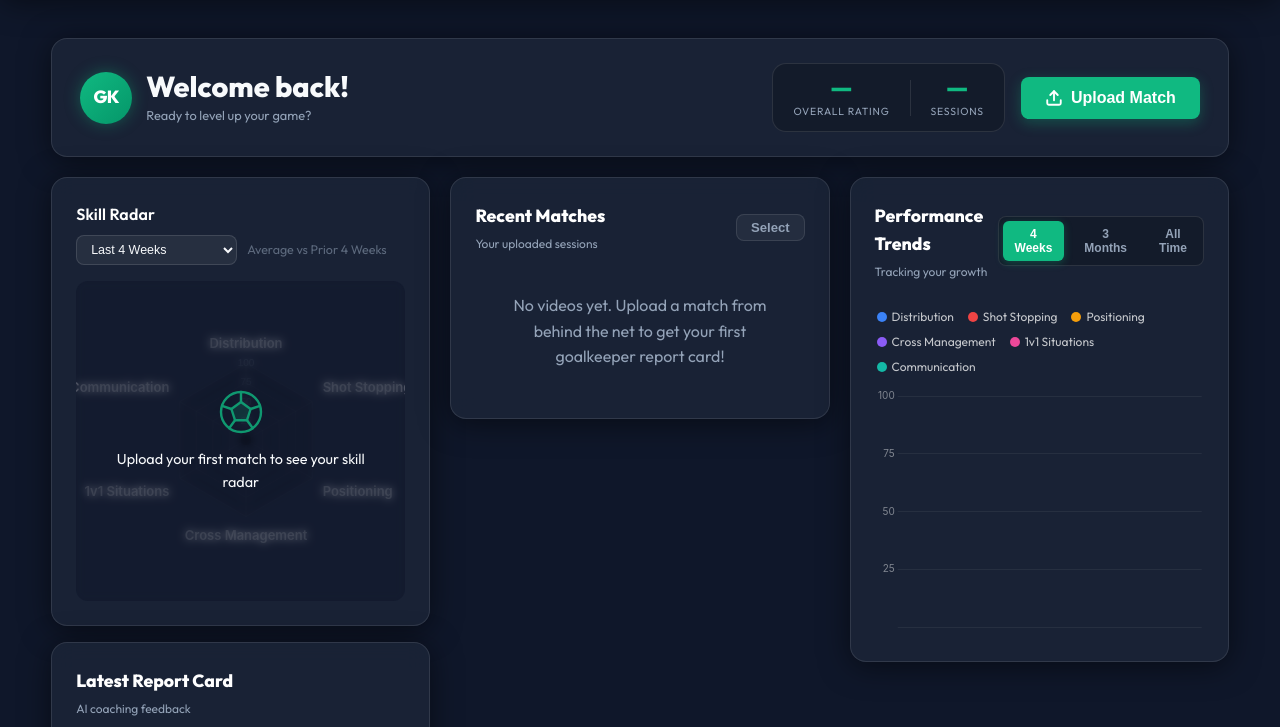
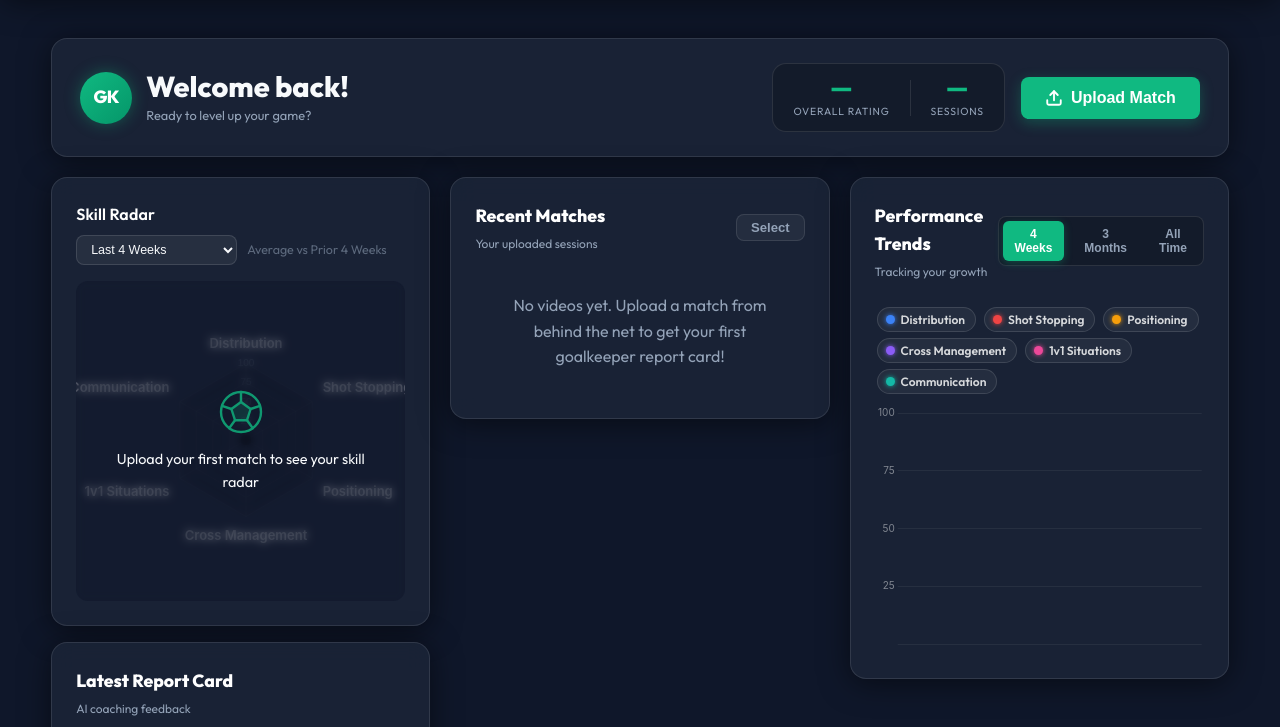
Before and after one commit to etacCAD/mykeepercoach-trial, a plain HTML site: page public/dashboard.html in a window 1280 px wide. Shown: the part 73-800 px from the top of the page. Drawn offline with nearby package versions, Linux system fonts and the light colour scheme; no server answers.

Commit message:
Fix skill legend toggles on trends chart + style legend pills

```diff
--- a/public/css/styles.css
+++ b/public/css/styles.css
@@ -1270,6 +1270,49 @@ body.admin-bg {
     flex: 1;
     min-height: 250px;
 }
+
+/* ── Trends Chart Legend Pills ───────────────────────────── */
+.legend-pill {
+    display: inline-flex;
+    align-items: center;
+    gap: 6px;
+    padding: 4px 10px 4px 8px;
+    border-radius: 100px;
+    border: 1px solid rgba(255,255,255,0.12);
+    background: rgba(255,255,255,0.05);
+    color: rgba(255,255,255,0.82);
+    font-size: 0.75rem;
+    font-weight: 600;
+    font-family: 'Outfit', sans-serif;
+    cursor: pointer;
+    transition: opacity 0.18s, border-color 0.18s, background 0.18s;
+    white-space: nowrap;
+}
+.legend-pill::before {
+    content: '';
+    width: 9px;
+    height: 9px;
+    border-radius: 50%;
+    background: var(--pill-color, #fff);
+    flex-shrink: 0;
+    box-shadow: 0 0 5px var(--pill-color, transparent);
+}
+.legend-pill:hover {
+    background: rgba(255,255,255,0.1);
+    border-color: rgba(255,255,255,0.22);
+}
+/* Hidden/toggled-off state */
+.legend-pill--hidden {
+    opacity: 0.38;
+    text-decoration: line-through;
+    border-color: rgba(255,255,255,0.06);
+    background: transparent;
+}
+.legend-pill--hidden::before {
+    opacity: 0.3;
+    box-shadow: none;
+}
+
 
 /* ═══════════════════════════════════════════════════════════
  * DASHBOARD V2 — Mobile-first redesign
--- a/public/dashboard.html
+++ b/public/dashboard.html
@@ -228,14 +228,14 @@
                             <button class="pill-btn" data-range="all">All Time</button>
                         </div>
                     </div>
-                    <!-- Custom skill legend -->
-                    <div id="trendsLegend" style="display: flex; flex-wrap: wrap; gap: 6px 14px; margin: 10px 0 6px; padding: 0 2px;">
-                        <span style="display:inline-flex;align-items:center;gap:5px;font-size:0.75rem;color:rgba(255,255,255,0.75);"><span style="width:10px;height:10px;border-radius:50%;background:#3b82f6;display:inline-block;flex-shrink:0;"></span>Distribution</span>
-                        <span style="display:inline-flex;align-items:center;gap:5px;font-size:0.75rem;color:rgba(255,255,255,0.75);"><span style="width:10px;height:10px;border-radius:50%;background:#ef4444;display:inline-block;flex-shrink:0;"></span>Shot Stopping</span>
-                        <span style="display:inline-flex;align-items:center;gap:5px;font-size:0.75rem;color:rgba(255,255,255,0.75);"><span style="width:10px;height:10px;border-radius:50%;background:#f59e0b;display:inline-block;flex-shrink:0;"></span>Positioning</span>
-                        <span style="display:inline-flex;align-items:center;gap:5px;font-size:0.75rem;color:rgba(255,255,255,0.75);"><span style="width:10px;height:10px;border-radius:50%;background:#8b5cf6;display:inline-block;flex-shrink:0;"></span>Cross Management</span>
-                        <span style="display:inline-flex;align-items:center;gap:5px;font-size:0.75rem;color:rgba(255,255,255,0.75);"><span style="width:10px;height:10px;border-radius:50%;background:#ec4899;display:inline-block;flex-shrink:0;"></span>1v1 Situations</span>
-                        <span style="display:inline-flex;align-items:center;gap:5px;font-size:0.75rem;color:rgba(255,255,255,0.75);"><span style="width:10px;height:10px;border-radius:50%;background:#14b8a6;display:inline-block;flex-shrink:0;"></span>Communication</span>
+                    <!-- Custom skill legend — click to toggle individual skills on/off -->
+                    <div id="trendsLegend" style="display: flex; flex-wrap: wrap; gap: 6px 8px; margin: 10px 0 6px; padding: 0 2px;">
+                        <button class="legend-pill" data-skill="Distribution"     style="--pill-color:#3b82f6;">Distribution</button>
+                        <button class="legend-pill" data-skill="Shot Stopping"    style="--pill-color:#ef4444;">Shot Stopping</button>
+                        <button class="legend-pill" data-skill="Positioning"      style="--pill-color:#f59e0b;">Positioning</button>
+                        <button class="legend-pill" data-skill="Cross Management" style="--pill-color:#8b5cf6;">Cross Management</button>
+                        <button class="legend-pill" data-skill="1v1 Situations"   style="--pill-color:#ec4899;">1v1 Situations</button>
+                        <button class="legend-pill" data-skill="Communication"    style="--pill-color:#14b8a6;">Communication</button>
                     </div>
                     <div class="chart-container" style="position: relative; height: 280px; width: 100%; margin-top: 4px;">
                         <canvas id="trendsChart"></canvas>
--- a/public/js/dashboard/trends.js
+++ b/public/js/dashboard/trends.js
@@ -20,15 +20,30 @@ export function initTrendsChart() {
     if (!canvas) return;
     const ctx = canvas.getContext('2d');
 
-    // Attach listeners to pill buttons
+    // Attach listeners to time range pill buttons
     document.querySelectorAll('.time-range-pills .pill-btn').forEach(btn => {
         btn.addEventListener('click', (e) => {
             document.querySelectorAll('.time-range-pills .pill-btn').forEach(b => b.classList.remove('active'));
             e.target.classList.add('active');
             currentRange = e.target.getAttribute('data-range');
+            renderChart(window.lastSessionsForChart || []);
+        });
+    });
 
-            // Re-render chart with cached sessions
-            renderChart(window.lastSessionsForChart || []);
+    // Attach listeners to legend toggle pills
+    document.querySelectorAll('#trendsLegend .legend-pill').forEach(btn => {
+        btn.addEventListener('click', () => {
+            const skill = btn.getAttribute('data-skill');
+            const datasetIndex = RADAR_SKILL_ORDER.indexOf(skill);
+            if (datasetIndex === -1 || !chartInstance) return;
+
+            const dataset = chartInstance.data.datasets[datasetIndex];
+            dataset.hidden = !dataset.hidden;
+
+            // Visual: dim the pill when hidden
+            btn.classList.toggle('legend-pill--hidden', dataset.hidden);
+
+            chartInstance.update();
         });
     });
 
```
Also changed, not shown: 1 other file.
